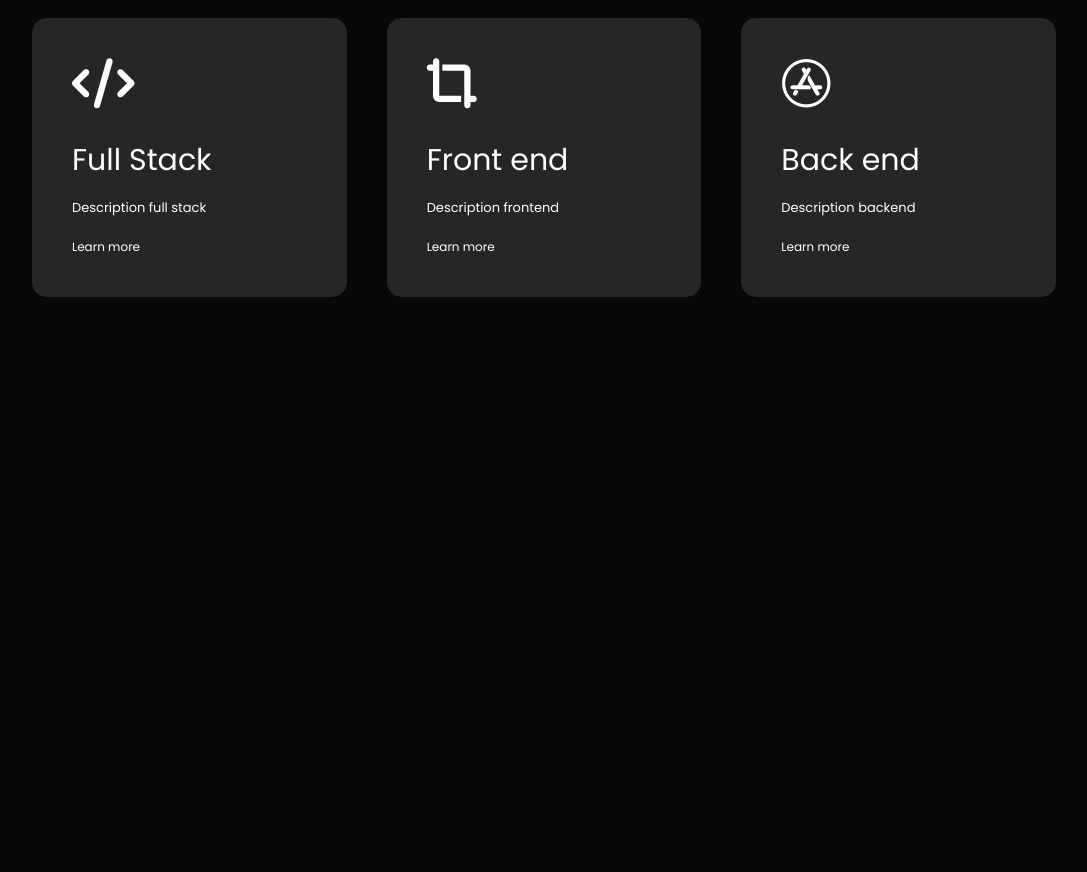
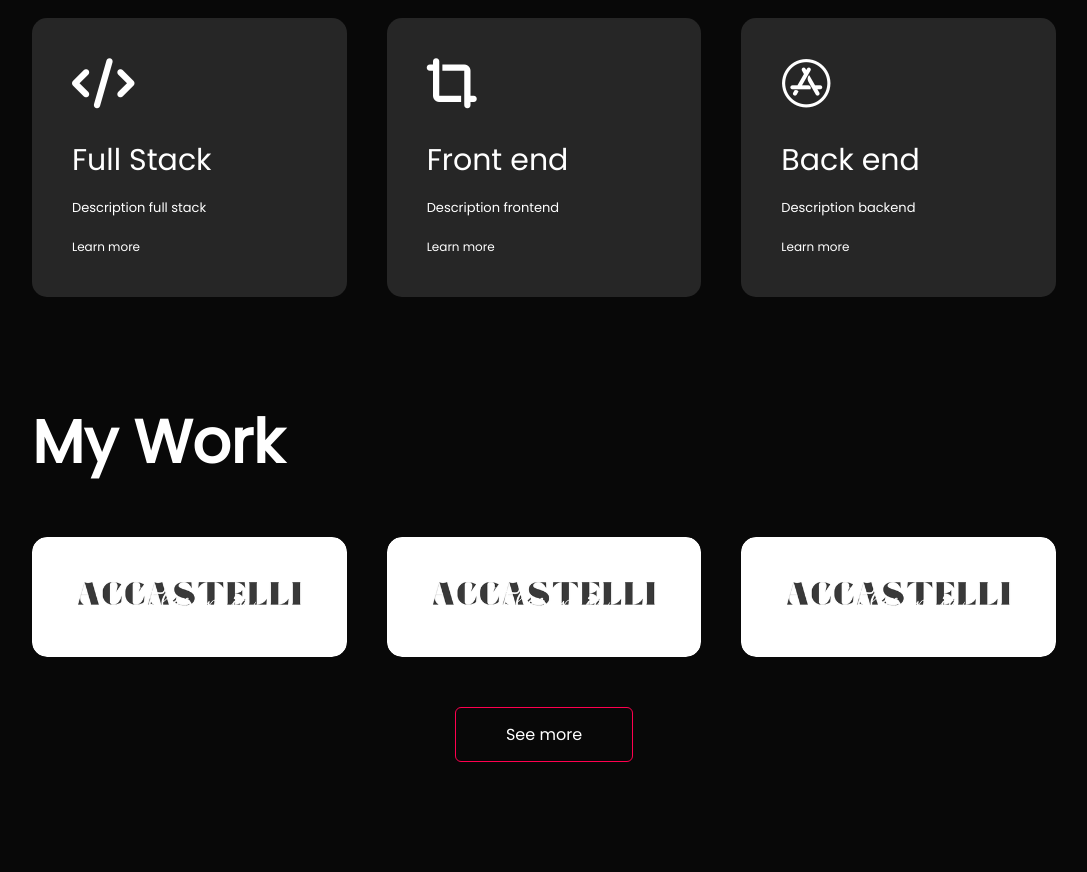
Before and after one commit to FlorAccastelli/floraccastelli.github.io, a plain HTML site: page index.html in a window 1280 px wide. Shown: the part 1724-2596 px from the top of the page, without its empty margins (96-1183 px from the left). Before the commit the page ends 2061 px from the top, so only its background shows below. Drawn offline with Linux system fonts and the light colour scheme.

Commit message:
portfolio my-work

```diff
--- a/index.html
+++ b/index.html
@@ -99,6 +99,40 @@
             </div>
         </div>
     </div>
+    <!-- ---------------------portfolio----------------------------------- -->
+    <div id="portfolio">
+        <div class="container">
+            <h1 class="sub-title">My Work</h1>
+            <div class="work-list">
+                <div class="work">
+                    <img src="assets/images/Logo de Nombre Marca Personal Profesional Minimalista Blanco y Negro(1).png">
+                    <div class="layer">
+                        <h3>Social Media App</h3>
+                        <p>Description</p>
+                        <a href="#"><i class="fa-solid fa-arrow-up-right-from-square"></i></a>
+                    </div>
+                </div>
+                <div class="work">
+                    <img src="assets/images/Logo de Nombre Marca Personal Profesional Minimalista Blanco y Negro(1).png">
+                    <div class="layer">
+                        <h3>Social Media App</h3>
+                        <p>Description</p>
+                        <a href="#"><i class="fa-solid fa-arrow-up-right-from-square"></i></a>
+                    </div>
+                </div>
+                <div class="work">
+                    <img src="assets/images/Logo de Nombre Marca Personal Profesional Minimalista Blanco y Negro(1).png">
+                    <div class="layer">
+                        <h3>Social Media App</h3>
+                        <p>Description</p>
+                        <a href="#"><i class="fa-solid fa-arrow-up-right-from-square"></i></a>
+                    </div>
+                </div>
+            </div>
+            <a href="#" class="btn">See more</a>
+        </div>
+    </div>
+
     <script>
         var tablinks = document.getElementsByClassName("tab-links");
         var tabcontents = document.getElementsByClassName("tab-contents");
--- a/style.css
+++ b/style.css
@@ -201,3 +201,89 @@ nav ul li a:hover::after {
     background: #ff004f;
     transform: translateY(-10px);
 }
+
+/* ------------portfolio----------------- */
+#portfolio {
+    padding: 50px 0;
+}
+
+.work-list {
+    display: grid;
+    grid-template-columns: repeat(auto-fit, minmax(250px, 1fr));
+    grid-gap: 40px;
+    margin-top: 50px;
+}
+
+.work {
+    border-radius: 15px;
+    position: relative;
+    overflow: hidden;
+}
+
+.work img {
+    width: 100%;
+    border-radius: 15px;
+    display: block;
+    transition: transform 0.5s;
+}
+
+.layer {
+    width: 100%;
+    height: 0;
+    background: linear-gradient(rgba(0,0,0,0.6), #ff004f);
+    border-radius: 15px;
+    position: absolute;
+    left: 0;
+    bottom: 0;
+    overflow: hidden;
+    display: flex;
+    align-items: center;
+    justify-content: center;
+    flex-direction: column;
+    padding: 0 40px;
+    text-align: center;
+    font-size: 14px;
+    transition: height 0.5s;
+}
+
+.layer h3 {
+    font-weight: 500;
+    margin-bottom: 20px;
+}
+
+.layer a {
+    margin-top: 20px;
+    color: #ff004f;
+    text-decoration: none;
+    font-size: 18px;
+    line-height: 60px;
+    background: #fff;
+    width: 60px;
+    height: 60px;
+    border-radius: 50%;
+    text-align: center;
+}
+
+.work:hover img {
+    transform: scale(1.1);
+}
+
+.work:hover .layer {
+    height: 100%;
+}
+
+.btn {
+    display: block;
+    margin: 50px auto;
+    width: fit-content;
+    border: 1px solid #ff004f;
+    padding: 14px 50px;
+    border-radius: 6px;
+    text-decoration: none;
+    color: #fff;
+    transition: background 0.5s;
+}
+
+.btn:hover {
+    background: #ff004f;
+}
```
